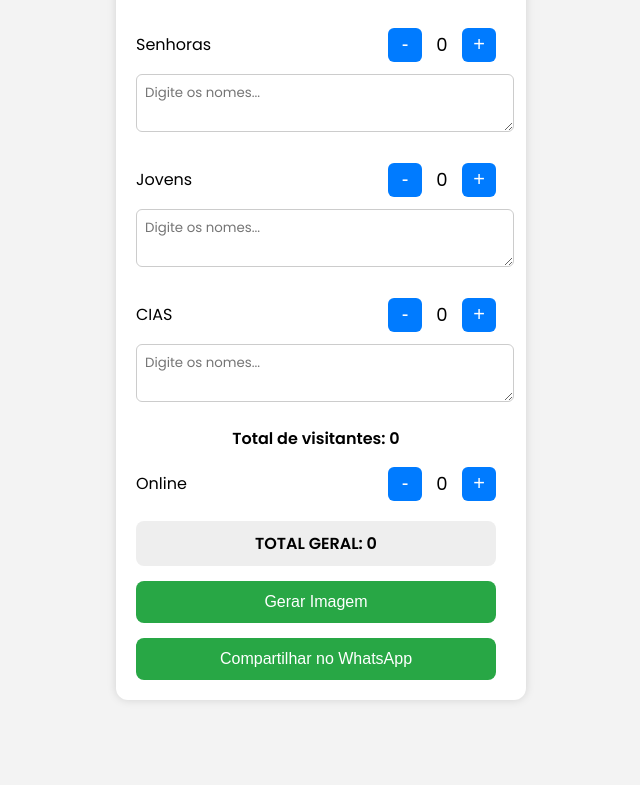
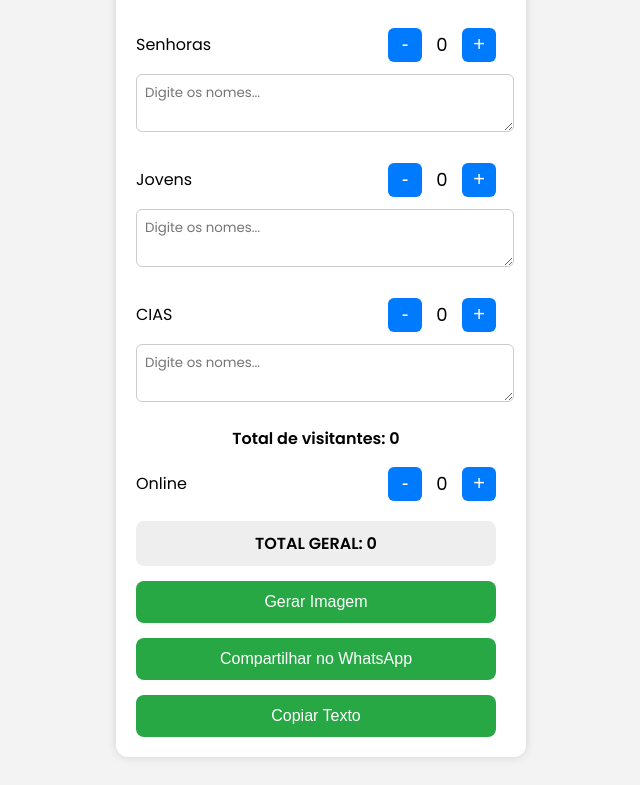
Before and after one commit to lucasscabelo/contagem, a plain HTML site: page index.html in a window 1280 px wide. Shown: the part 881-1666 px from the top of the page, without its empty margins (319-959 px from the left). Before the commit the page ends 1609 px from the top, so only its background shows below. Drawn offline with Linux system fonts and the light colour scheme.

Commit message:
Update index.html

```diff
--- a/index.html
+++ b/index.html
@@ -12,7 +12,6 @@
     <link rel="stylesheet" href="style.css">
 </head>
 <body>
-
 <div class="container">
 
     <!-- LOGO AO TOPO -->
@@ -38,7 +37,6 @@
 
     <div class="row">
         <span class="label">Online</span>
-
         <div class="controls">
             <button class="btn" onclick="alterar('online', -1)">-</button>
             <span id="online" class="value">0</span>
@@ -50,12 +48,12 @@
         TOTAL GERAL: <span id="totalGeral">0</span>
     </div>
 
+    <!-- Botões -->
     <button class="gerar" onclick="gerarImagem()">Gerar Imagem</button>
     <button class="gerar" onclick="compartilharWhatsApp()">Compartilhar no WhatsApp</button>
-
+    <button class="gerar" onclick="copiarTexto()">Copiar Texto</button>
 
     <div id="resultado"></div>
-
     <canvas id="canvas"></canvas>
 </div>
 
```
